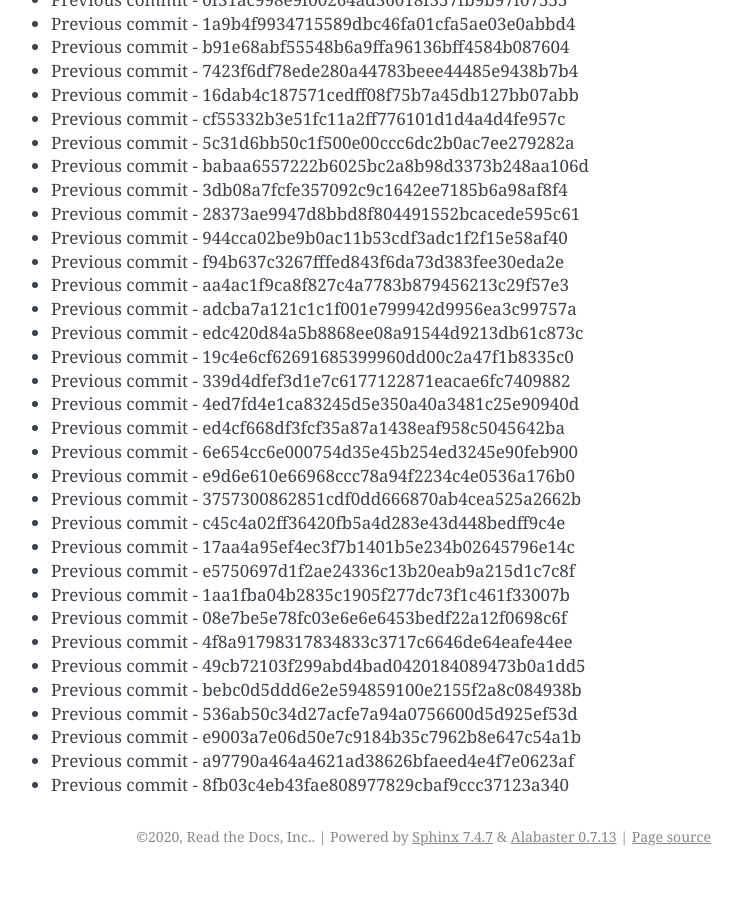
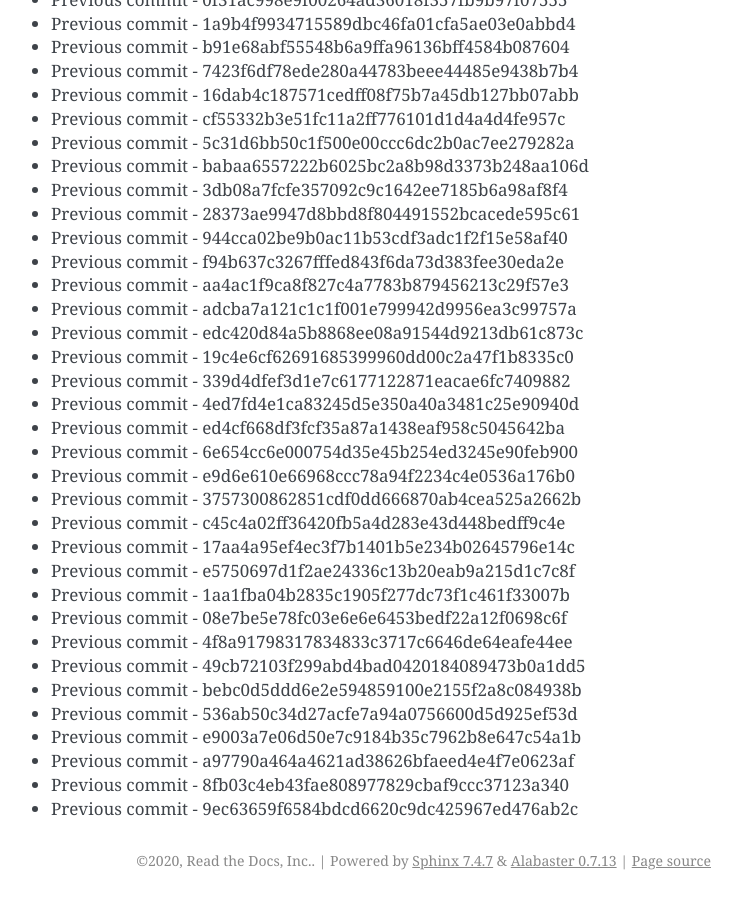
Before and after one commit to readthedocs/rtd-git-stresstest, a Sphinx documentation site: the page built from docs/updates.rst, in a window 1280 px wide and 900 px high, scrolled down 93416 px. Shown: the whole window, without its empty margins (399-1141 px from the left). Built offline with Sphinx 7.4.7, drawn with Linux system fonts in a browser that asks for light colours; before the commit the page ends 94292 px from its top, so only the background shows below that.

Commit message:
Generating commit from previous: 9ec63659f6584bdcd6620c9dc425967ed476ab2c

```diff
--- a/docs/updates.rst
+++ b/docs/updates.rst
@@ -3957,3 +3957,4 @@ It can be tested for any performance characteristics.
 * Previous commit - e9003a7e06d50e7c9184b35c7962b8e647c54a1b
 * Previous commit - a97790a464a4621ad38626bfaeed4e4f7e0623af
 * Previous commit - 8fb03c4eb43fae808977829cbaf9ccc37123a340
+* Previous commit - 9ec63659f6584bdcd6620c9dc425967ed476ab2c
```
